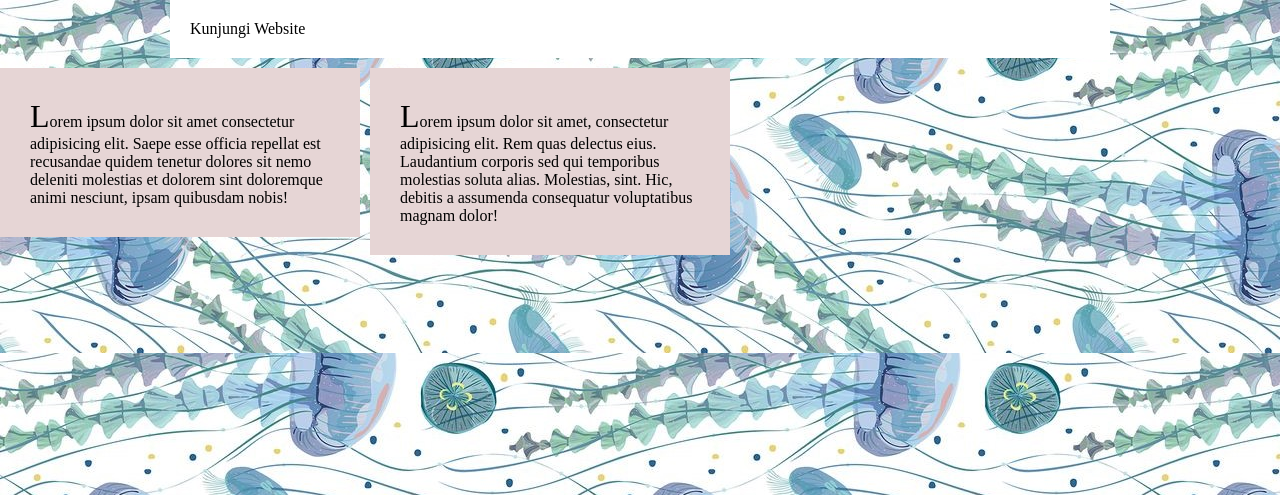
After one commit to saaddenly/webdasar, a PHP site: page /display.html in a window 1280 px wide. The commit adds this page. Shown: the top 495 px of the page. Run offline with PHP 8.4, Linux system fonts and the light colour scheme.

Commit message:
membuat display dan css

```diff
--- /dev/null
+++ b/display.html
@@ -0,0 +1,24 @@
+<!DOCTYPE html>
+<html lang="en">
+<head>
+    <meta charset="UTF-8">
+    <meta http-equiv="X-UA-Compatible" content="IE=edge">
+    <meta name="viewport" content="width=device-width, initial-scale=1.0">
+    <title>Document</title>
+    <link href="./style.css" rel="stylesheet"/>
+</head>
+<body>
+<div id="box-head">
+   <a href="https://seal.or.id" title="Website SEAL">Kunjungi Website</a>
+</div>
+</div id="box-body">
+                <div class="box">
+                        <p>Lorem ipsum dolor sit amet consectetur adipisicing elit. Saepe esse officia repellat est recusandae quidem tenetur dolores sit nemo deleniti molestias et dolorem sint doloremque animi nesciunt, ipsam quibusdam nobis!</p>
+                </div>
+                <div class="box">
+                        <p>Lorem ipsum dolor sit amet, consectetur adipisicing elit. Rem quas delectus eius. Laudantium corporis sed qui temporibus molestias soluta alias. Molestias, sint. Hic, debitis a assumenda consequatur voluptatibus magnam dolor!</p>
+                </div>
+    <div class="clear"></div>
+</div>
+</body>
+</html>
--- a/style.css
+++ b/style.css
@@ -1,3 +1,14 @@
+*{
+    margin: 0 auto;
+}
+
+body{
+    background: url("./images/background.jpg");
+}
+
+
+
+
 .brown-sugar {
     color: brown;
     font-family:Arial, Helvetica, sans-serif;
@@ -12,3 +23,46 @@
     background-color: aqua;
     padding: 20px;
 }
+
+#box-head{
+    margin-top: 10px auto;
+    width: 900px;
+    background-color: #ffffff;
+    padding: 20px;
+    display: block;
+}
+
+#box-body{
+    margin-top: 10px;
+    width: 900px;
+    background-color: #ffffff;
+    padding: 50px;
+    display: inline;
+    height: 500px;
+}
+.box{
+    margin-top: 10px;
+    width: 300px;
+    background-color: rgb(230, 213, 213);
+    display: inline;
+    margin-right: 10px;
+    float: left;
+    padding: 30px;
+}
+
+.clear{
+    float: clear;
+}
+
+p::first-letter{
+    font-size: xx-large;
+}
+
+div a {
+    text-decoration: none;
+    color:black;
+}
+
+div a:hover{
+    color: red;
+}
```
Also changed, not shown: images/background.jpg (added).
